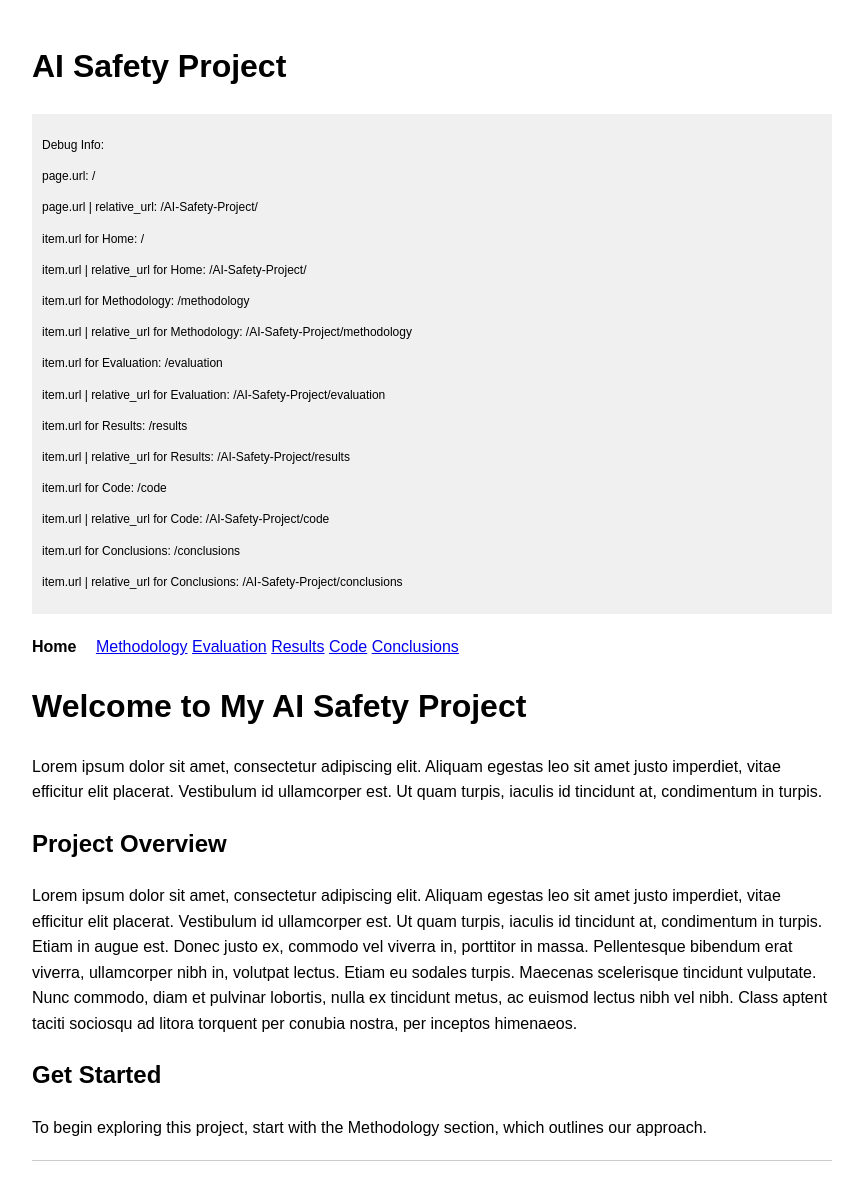
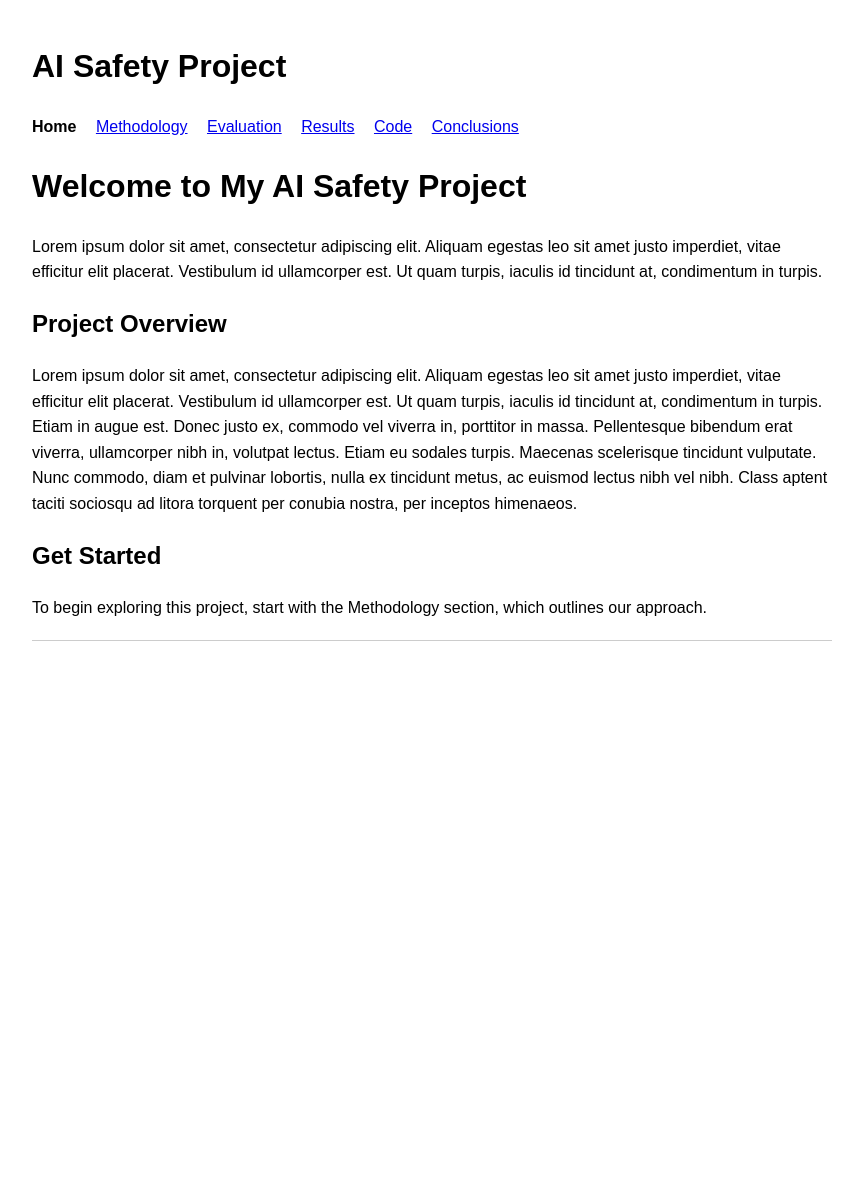
Before and after one commit to nidone/AI-Safety-Project, a Jekyll site: the page built from index.md, in a window 1280 px wide. Shown: the whole page, without its empty margins (208-1071 px from the left). Built offline with Jekyll 4.4.1, drawn with Linux system fonts in a browser that asks for light colours; after the commit the page ends 900 px from its top, so only the background shows below that.

Commit message:
Update default.html

```diff
--- a/_layouts/default.html
+++ b/_layouts/default.html
@@ -7,7 +7,7 @@
     <style>
         body { font-family: Arial, sans-serif; line-height: 1.6; padding: 20px; max-width: 800px; margin: 0 auto; }
         nav { margin-bottom: 20px; }
-        nav span { margin-right: 15px; }
+        nav a, span { margin-right: 15px; }
         .footer-nav { margin-top: 20px; border-top: 1px solid #ccc; padding-top: 10px; }
         .current-page { font-weight: bold; }
     </style>
@@ -15,15 +15,6 @@
 <body>
     <header>
         <h1>AI Safety Project</h1>
-<div style="background-color: #f0f0f0; padding: 10px; margin-bottom: 20px; font-size: 12px;">
-    <p>Debug Info:</p>
-    <p>page.url: {{ page.url }}</p>
-    <p>page.url | relative_url: {{ page.url | relative_url }}</p>
-    {% for item in site.navigation %}
-        <p>item.url for {{ item.title }}: {{ item.url }}</p>
-        <p>item.url | relative_url for {{ item.title }}: {{ item.url | relative_url }}</p>
-    {% endfor %}
-</div>
             <nav>
                 {% for item in site.navigation %}
                     {% assign item_url = item.url | relative_url %}
```
Lines whose indentation alone changed are shown as unchanged.
